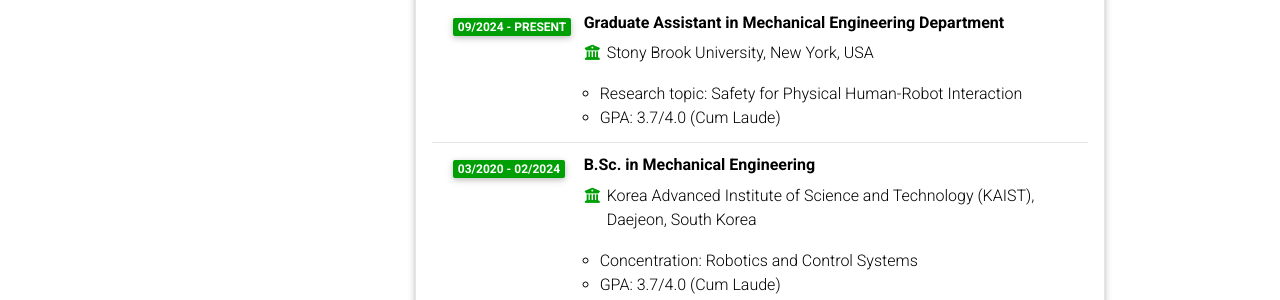
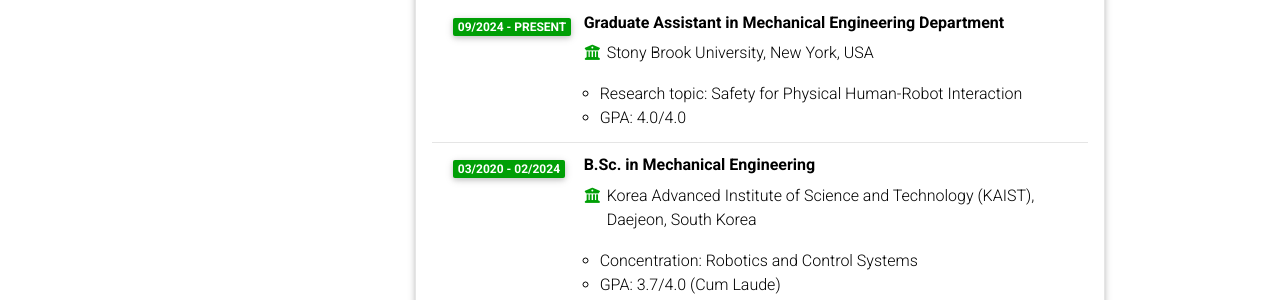
Before and after one commit to tonyhoVN/tonyhoVN.github.io, a Jekyll site: the page built from _pages/cv_new.md, in a window 1280 px wide and 900 px high. Shown: the part 406-706 px from the top of the window. Built offline with Jekyll 4.4.1, drawn with Linux system fonts in a browser that asks for light colours; comment, search, counter and statistics services are not loaded; a style sheet for code colours, icons or effects is not loaded.

Commit message:
fix/GPA PhD

```diff
--- a/_data/cv.yml
+++ b/_data/cv.yml
@@ -14,7 +14,7 @@
       year: 09/2024 - Present
       description:
         - 'Research topic: Safety for Physical Human-Robot Interaction'
-        - 'GPA: 3.7/4.0 (Cum Laude)'
+        - 'GPA: 4.0/4.0'
 
     - title: B.Sc. in Mechanical Engineering
       institution: Korea Advanced Institute of Science and Technology (KAIST), Daejeon, South Korea
```
Also changed, not shown: 1 other file.
